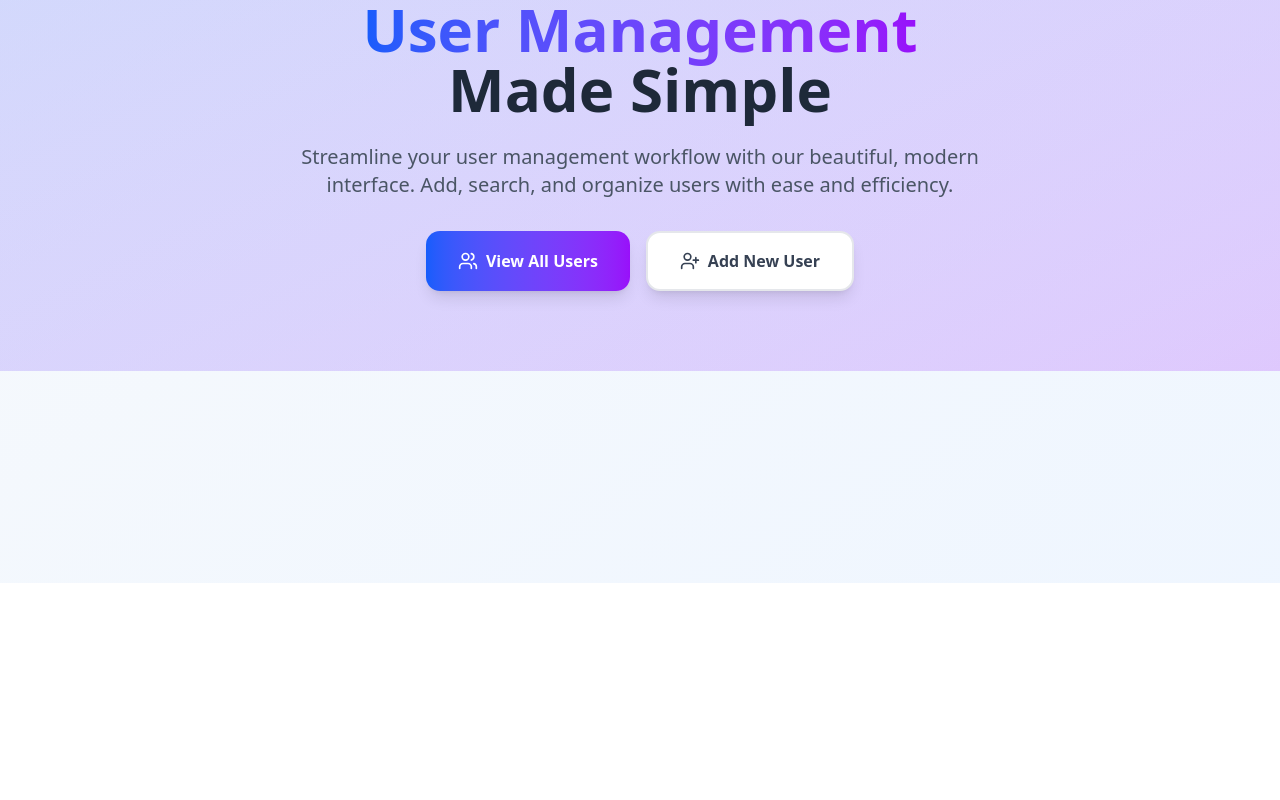
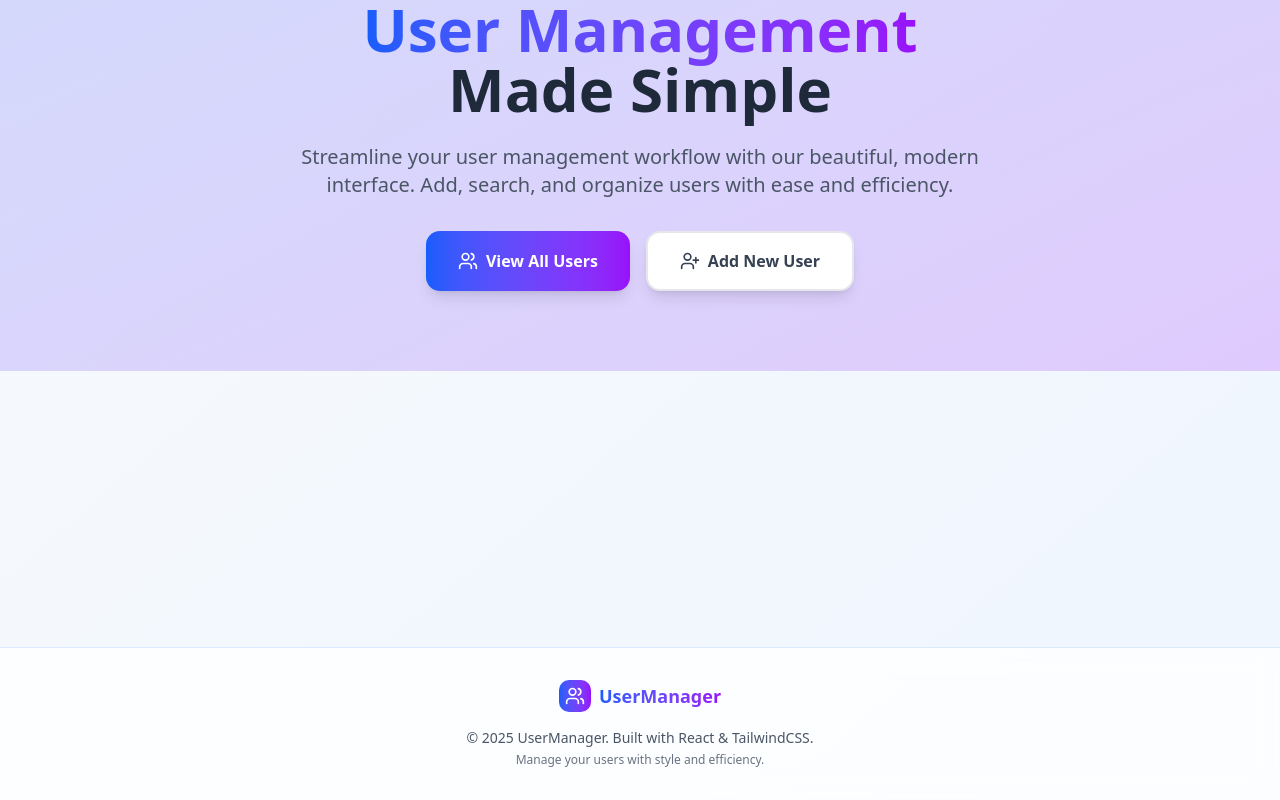
Before and after one commit to immalino/user-manager, a React app in the folder client/: page / in a window 1280 px wide. Shown: the part 282-1082 px from the top of the page. Before the commit the page ends 865 px from the top, so only its background shows below. Built offline with nearby package versions, Linux system fonts and the light colour scheme; the HTML template or start-up script is replaced by a standard one.

Commit message:
feat(footer): add footer component to enhance user experience

```diff
--- /dev/null
+++ b/client/src/components/footer.tsx
@@ -0,0 +1,27 @@
+import { Users } from "lucide-react";
+
+const Footer = () => {
+  return (
+    <footer className="bg-white/80 backdrop-blur-md border-t border-blue-100 mt-16">
+      <div className="max-w-7xl mx-auto px-4 sm:px-6 lg:px-8 py-8">
+        <div className="text-center">
+          <div className="flex items-center justify-center space-x-2 mb-4">
+            <div className="w-8 h-8 bg-gradient-to-r from-blue-600 to-purple-600 rounded-lg flex items-center justify-center">
+              <Users className="w-5 h-5 text-white" />
+            </div>
+            <span className="text-lg font-bold bg-gradient-to-r from-blue-600 to-purple-600 bg-clip-text text-transparent">
+              UserManager
+            </span>
+          </div>
+          <p className="text-gray-600 text-sm">
+            © 2025 UserManager. Built with React & TailwindCSS.
+          </p>
+          <p className="text-gray-500 text-xs mt-1">
+            Manage your users with style and efficiency.
+          </p>
+        </div>
+      </div>
+    </footer>
+  );
+};
+export default Footer;
--- a/client/src/routes/__root.tsx
+++ b/client/src/routes/__root.tsx
@@ -2,12 +2,14 @@
 import { TanStackRouterDevtools } from "@tanstack/react-router-devtools";
 import { ReactQueryDevtools } from "@tanstack/react-query-devtools";
 import Header from "@/components/header";
+import Footer from "@/components/footer";
 
 export const Route = createRootRoute({
   component: () => (
     <div className="min-h-screen bg-gradient-to-br from-slate-50 to-blue-50">
       <Header />
       <Outlet />
+      <Footer />
       <ReactQueryDevtools buttonPosition="bottom-right" />
       <TanStackRouterDevtools />
     </div>
```
